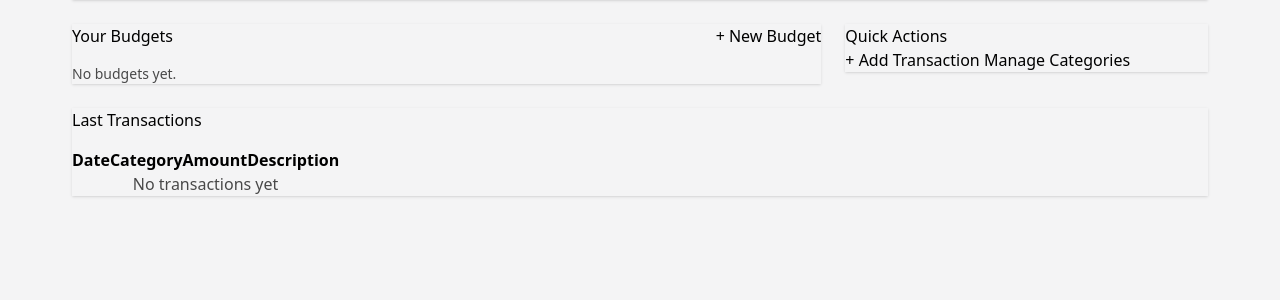
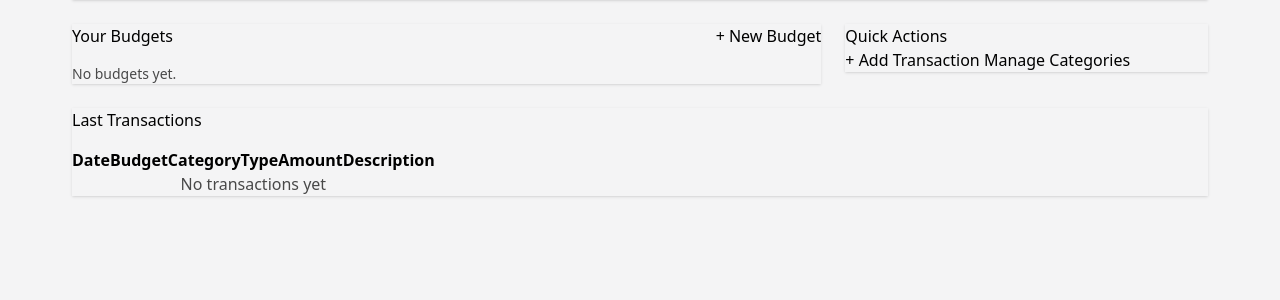
Before and after one commit to sbockowski/rachu-ciach-web, a Django app: page /dashboard/ in a window 1280 px wide. Shown: the part 76-376 px from the top of the page. Run offline with Django 5.2, Linux system fonts and the light colour scheme; the visitor is signed in with stand-in values (Sample User, id 1); data that the repository does not hold is empty; some libraries are stand-ins or nearby versions.

Commit message:
Fix transaction list on dashboard

```diff
--- a/apps/core/templates/dashboard.html
+++ b/apps/core/templates/dashboard.html
@@ -91,7 +91,9 @@
                     <thead>
                     <tr>
                         <th>Date</th>
+                        <th>Budget</th>
                         <th>Category</th>
+                        <th>Type</th>
                         <th>Amount</th>
                         <th>Description</th>
                     </tr>
```
